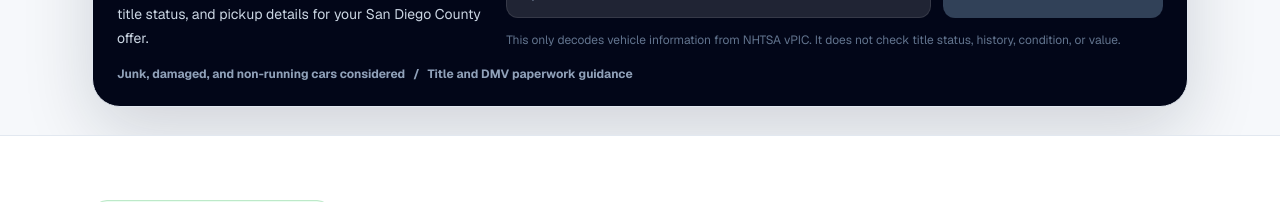
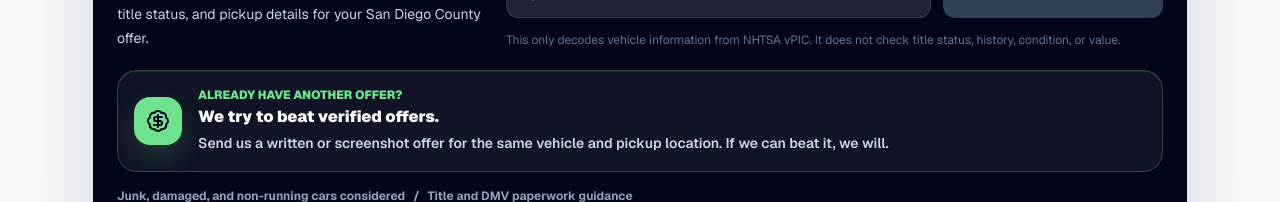
Before and after one commit to tbbzip/1-800-cashforcars, a Next.js app: page / in a window 1280 px wide. Shown: the part 750-952 px from the top of the page. Built offline with nearby package versions, Linux system fonts and the light colour scheme; no server answers.

Commit message:
Add offer match promo copy to localized home

```diff
--- a/app/components/localized-home.tsx
+++ b/app/components/localized-home.tsx
@@ -198,6 +198,22 @@ export function LocalizedHome({
                 locale={locale}
                 layout="wide"
               />
+            </div>
+            <div className="mt-5 flex flex-col gap-4 rounded-[20px] border border-[#6ee28d]/25 bg-white/[0.06] p-4 shadow-[inset_0_1px_0_rgba(255,255,255,0.08)] sm:flex-row sm:items-center">
+              <div className="flex h-12 w-12 shrink-0 items-center justify-center rounded-2xl bg-[#6ee28d] text-slate-950 shadow-[0_12px_26px_rgba(110,226,141,0.18)]">
+                <BadgeDollarSign aria-hidden="true" className="h-6 w-6" />
+              </div>
+              <div className="min-w-0">
+                <p className="text-xs font-black uppercase tracking-normal text-[#6ee28d]">
+                  {dictionary.offerForm.matchEyebrow}
+                </p>
+                <p className="mt-1 text-base font-black leading-tight text-white">
+                  {dictionary.offerForm.matchTitle}
+                </p>
+                <p className="mt-1 text-sm font-semibold leading-6 text-slate-300">
+                  {dictionary.offerForm.matchBody}
+                </p>
+              </div>
             </div>
             <div className="mt-4 flex flex-wrap gap-2 text-xs font-bold text-slate-400">
               <p>{dictionary.hero.proofPoints[1]}</p>
--- a/app/dictionaries/en.json
+++ b/app/dictionaries/en.json
@@ -103,6 +103,9 @@
     "lookupCallPrompt": "If the VIN is not coming up, call us and we can look it up with you:",
     "lookupNote": "This only decodes vehicle information from NHTSA vPIC. It does not check title status, history, condition, or value.",
     "continueOffer": "CONTINUE TO MY OFFER",
+    "matchEyebrow": "Already have another offer?",
+    "matchTitle": "We try to beat verified offers.",
+    "matchBody": "Send us a written or screenshot offer for the same vehicle and pickup location. If we can beat it, we will.",
     "trimLabel": "Trim",
     "bodyLabel": "Body",
     "typeLabel": "Type",
--- a/app/dictionaries/es.json
+++ b/app/dictionaries/es.json
@@ -103,6 +103,9 @@
     "lookupCallPrompt": "Si el VIN no aparece, llámanos y lo revisamos contigo:",
     "lookupNote": "Esto solo decodifica datos del carro con NHTSA vPIC. No revisa título, historial, condición ni valor.",
     "continueOffer": "CONTINUAR CON MI OFERTA",
+    "matchEyebrow": "¿Ya tienes otra oferta?",
+    "matchTitle": "Intentamos mejorar ofertas verificadas.",
+    "matchBody": "Mándanos una oferta por escrito o captura de pantalla del mismo carro y la misma ubicación. Si podemos mejorarla, lo hacemos.",
     "trimLabel": "Versión",
     "bodyLabel": "Carrocería",
     "typeLabel": "Tipo",
```
